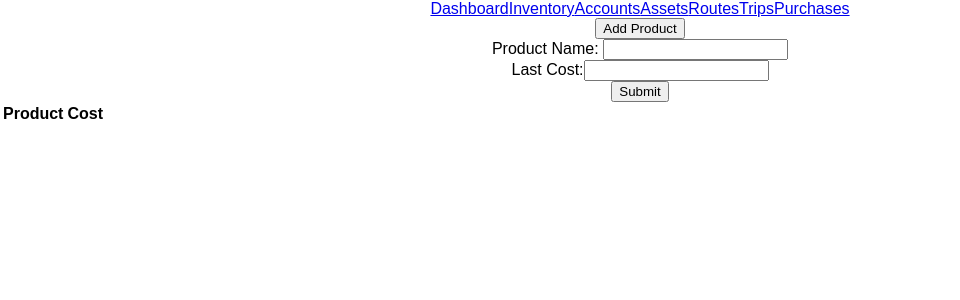
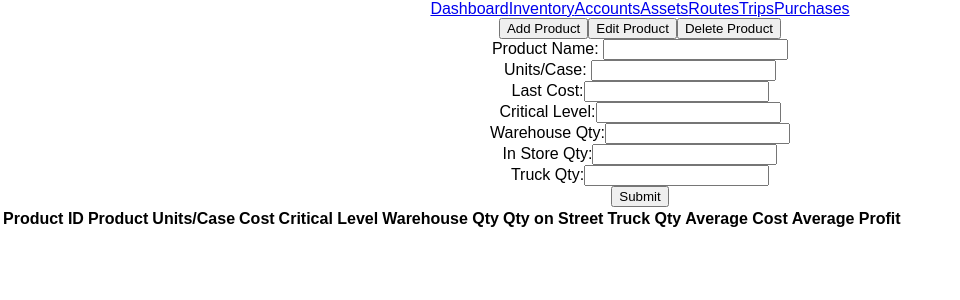
Before and after one commit to Chenzoh12/hot_app, a React (Create React App) app in the folder hot-app/: page /inventory in a window 1280 px wide. Both pictures are taken after a click on the button "Add Product". Shown: the top 300 px of the page, without its empty margins (0-960 px from the left). Built offline with nearby package versions, Linux system fonts and the light colour scheme.

Commit message:
Edit function working.

```diff
--- a/hot-app/src/components/Inventory/Inventory.js
+++ b/hot-app/src/components/Inventory/Inventory.js
@@ -7,11 +7,12 @@ class Inventory extends Component {
     constructor(props) {
         super(props);
 
-
-
         this.state = {
             products: [],
-            showAddForm: false
+            showAddForm: false,
+            showEditForm: false,
+            showDeleteForm: false,
+            selectedProduct: {}
         };
 
        this.addProduct = this.addProduct.bind(this);
@@ -24,65 +25,158 @@ class Inventory extends Component {
         inventory.on('child_added', snapshot => {
             // Update React state when product is added at Firebase Database
             let product = { data: snapshot.val(), id: snapshot.key };
-            console.log(product.data);
+            console.log(product.id);
             this.setState({ products: this.state.products.concat(product) });
         })
     }
 
+    componentDidMount(){
+        fire.database().ref('inventory').on('child_changed', snapshot => {
+            // Update React state when product is added at Firebase Database
+            let changedProduct = { data: snapshot.val(), id: snapshot.key };
+            let newList = [];
 
+            this.state.products.forEach((product) => {
+                if(product.id === changedProduct.id){
+                    newList.push(changedProduct);
+                } else{
+                    newList.push(product);
+                }
+            });
+
+            this.setState({products: newList});
+        });
+    }
     addProduct(e){
         //Prevent page refresh when new product added
         e.preventDefault();
 
         var newProduct = {
             name: this.name.value,
-            lastCost: this.lastCost.value /*,
+            lastCost: this.lastCost.value,
             unitsPerCase: this.unitsPerCase.value,
             critical: this.critical.value,
             warehouseQty: this.warehouseQty.value,
             inStoreQty: this.inStoreQty.value,
-            inTruckQty: this.inTruckQty.value, */
+            inTruckQty: this.inTruckQty.value,
+            avgCost: this.avgCost.value,
+            avgProfit: this.avgProfit.value
 
-        }
+        };
 
         fire.database().ref('inventory').push( newProduct );
 
         document.getElementById("newProductForm").reset();
-        this.setState({ showAddForm: false })
+        this.setState({ showAddForm: false });
+
+    }
+
+    handleProductClick(product){
+        console.log(product.id);
+        this.setState({selectedProduct: product});
+
+    }
+
+    editProduct(e){
+            //Prevent page refresh when new product added
+        e.preventDefault();
+
+        fire.database().ref('inventory/' + this.state.selectedProduct.id).update({
+            name: this.name.value ? this.name.value : this.state.selectedProduct.data.name,
+            lastCost: this.lastCost.value ?  this.lastCost.value : this.state.selectedProduct.data.lastCost,
+            unitsPerCase: this.unitsPerCase.value ? this.unitsPerCase.value : this.state.selectedProduct.data.unitsPerCase,
+            critical: this.critical.value ? this.critical.value : this.state.selectedProduct.data.unitsPerCase,
+            warehouseQty: this.warehouseQty.value,
+            inStoreQty: this.inStoreQty.value,
+            inTruckQty: this.inTruckQty.value
+        });
+
+        document.getElementById("editProductForm").reset();
+        this.setState({ showEditForm: false, selectedProduct: {} });
 
     }
 
     render() {
         const{showAddForm} = this.state;
+        const{showEditForm} = this.state;
 
         return (
             <section>
                 <button onClick={() => this.setState({ showAddForm: true })}>Add Product</button>
+                <button onClick={() => this.setState({ showEditForm: true })}>Edit Product</button>
+                <button onClick={() => this.setState({ showDeleteForm: true })}>Delete Product</button>
 
                 { showAddForm ?
+
                  <form id="newProductForm" onSubmit={this.addProduct.bind(this)}>
                     Product Name: <input type='text' ref={name => this.name = name}/> <br/>
+                    Units/Case: <input type='number' ref={unitsPerCase => this.unitsPerCase = unitsPerCase}/> <br/>
                     Last Cost:<input type='number' ref={lastCost => this.lastCost = lastCost}/> <br/>
+                    Critical Level:<input type='number' ref={critical => this.critical = critical}/> <br/>
+                    Warehouse Qty:<input type='number' ref={warehouseQty => this.warehouseQty = warehouseQty}/> <br/>
+                    In Store Qty:<input type='number' ref={inStoreQty => this.inStoreQty = inStoreQty}/> <br/>
+                    Truck Qty:<input type='number' ref={inTruckQty => this.inTruckQty = inTruckQty}/> <br/>
                     <input type='submit'/>
                 </form>
+
+                : null
+                }
+
+                { showEditForm ?
+
+                 <form id="editProductForm" onSubmit={this.editProduct.bind(this)}>
+                    Product Name: <input type='text' placeholder={this.state.selectedProduct.data.name} ref={name => this.name = name} /> <br/>
+                    Units/Case: <input type='number' placeholder={this.state.selectedProduct.data.unitsPerCase}  ref={unitsPerCase => this.unitsPerCase = unitsPerCase}/> <br/>
+                    Last Cost:<input type='number' placeholder={this.state.selectedProduct.data.lastCost} ref={lastCost => this.lastCost = lastCost}/> <br/>
+                    Critical Level:<input type='number' placeholder={this.state.selectedProduct.data.critical} ref={critical => this.critical = critical}/> <br/>
+                    Warehouse Qty:<input type='number' placeholder={this.state.selectedProduct.data.warehouseQty} ref={warehouseQty => this.warehouseQty = warehouseQty}/> <br/>
+                    In Store Qty:<input type='number' placeholder={this.state.selectedProduct.data.inStoreQty} ref={inStoreQty => this.inStoreQty = inStoreQty}/> <br/>
+                    Truck Qty:<input type='number' placeholder={this.state.selectedProduct.data.inTruckQty} ref={inTruckQty => this.inTruckQty = inTruckQty}/> <br/>
+                    <input type='submit'/>
+                </form>
+
                 : null
                 }
 
                 <table id='inventory'>
                     <colgroup>
+                        <col id='product-id'/>
                         <col id='product-name'/>
+                        <col id='units-per-case'/>
                         <col id='cost'/>
+                        <col id='critical'/>
+                        <col id='warehouse-qty'/>
+                        <col id='in-store-qty'/>
+                        <col id='truck-qty'/>
+                        <col id='avg-cost'/>
+                        <col id='avg-profit'/>
                     </colgroup>
                     <tbody>
                         <tr>
+                            <th>Product ID</th>
                             <th>Product</th>
+                            <th>Units/Case</th>
                             <th>Cost</th>
+                            <th>Critical Level</th>
+                            <th>Warehouse Qty</th>
+                            <th>Qty on Street</th>
+                            <th>Truck Qty</th>
+                            <th>Average Cost</th>
+                            <th>Average Profit</th>
                         </tr>
                         {
                             this.state.products.map( product =>
-                                <tr className='product-name' key={product.id}>
+                                <tr className='product-name' key={product.id} onClick={() => this.handleProductClick(product)}>
+                                    <td>{product.id}</td>
                                     <td>{product.data.name}</td>
+                                    <td>{product.data.unitsPerCase}</td>
                                     <td>{product.data.lastCost}</td>
+                                    <td>{product.data.critical}</td>
+                                    <td>{product.data.warehouseQty}</td>
+                                    <td>{product.data.inStoreQty}</td>
+                                    <td>{product.data.inTruckQty}</td>
+                                    <td>{product.data.avgCost}</td>
+                                    <td>{product.data.avgProfit}</td>
                                 </tr>
                             )
                         }
```
